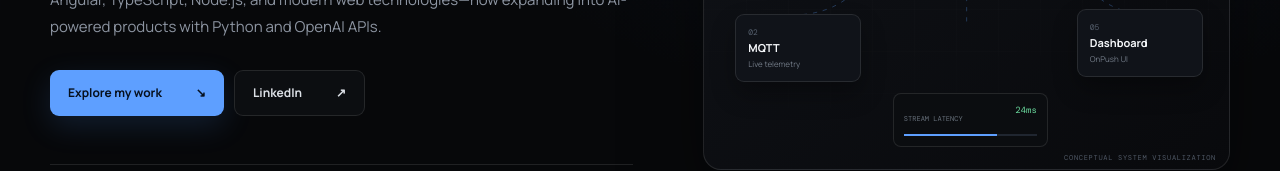
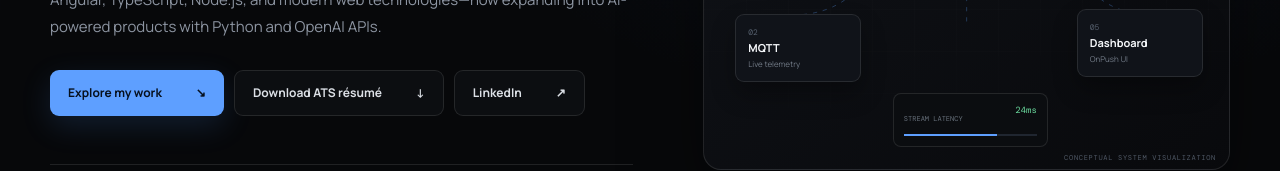
Before and after one commit to taufiqueansari2621/taufique-portfilo, an Angular app: page / in a window 1280 px wide. Shown: the part 506-677 px from the top of the page. Built offline with nearby package versions, Linux system fonts and the light colour scheme.

Commit message:
Add resume download options across portfolio

```diff
--- a/src/app/app.html
+++ b/src/app/app.html
@@ -45,6 +45,8 @@
         </p>
         <div class="hero-actions">
           <a class="button primary" href="#projects">Explore my work <span>↘</span></a
+          ><a class="button secondary" href="taufique-ansari-resume.pdf" download
+            >Download ATS résumé <span>↓</span></a
           ><a
             class="button secondary"
             href="https://www.linkedin.com/in/taufique-ansari-997965203/"
@@ -743,6 +745,8 @@
         <div class="contact-actions">
           <a class="button primary" href="mailto:taufiqueansari895@gmail.com"
             >Start a conversation <span>↗</span></a
+          ><a class="button secondary" href="taufique-ansari-resume.pdf" download
+            >Download résumé <span>↓</span></a
           ><a class="email-link" href="mailto:taufiqueansari895@gmail.com"
             >taufiqueansari895&#64;gmail.com</a
           >
@@ -755,6 +759,7 @@
     <p>Full Stack Engineer · Angular, IoT & AI · Mumbai, India</p>
     <div>
       <a href="mailto:taufiqueansari895@gmail.com">Email</a
+      ><a href="taufique-ansari-resume.pdf" download>Résumé PDF ↓</a
       ><a
         href="https://www.linkedin.com/in/taufique-ansari-997965203/"
         target="_blank"
```
